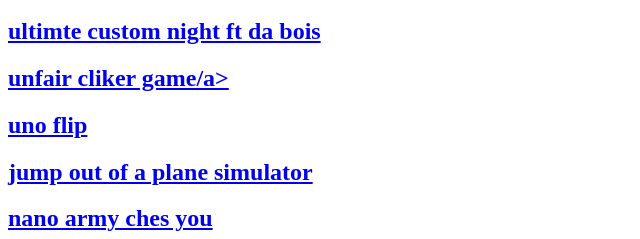
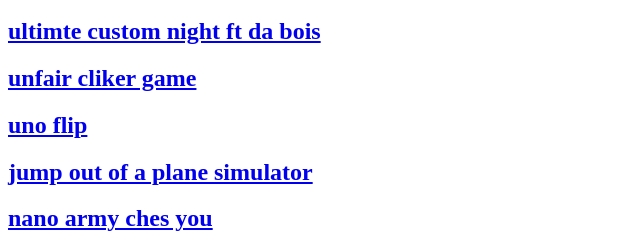
Before and after one commit to sremaGriS/hctarcs, a plain HTML site: page index.html in a window 1280 px wide. Shown: the part 377-616 px from the top of the page, 0-640 px from the left. Drawn offline with Linux system fonts and the light colour scheme.

Commit message:
Update index.html

```diff
--- a/index.html
+++ b/index.html
@@ -7,7 +7,7 @@
 <h2><a href="Getting Over It Multiplayer Edition.html">getting over it multiplayer</a></h2>
 <h2><a href="Massive Multiplayer Platformer.html">massive multiplayer platformer</a></h2>
 <h2><a href="Ultimate Custom Night ft da bois.html">ultimte custom night ft da bois</a></h2>
-<h2><a href="Unfair Clicker Game.html">unfair cliker game/a></h2>
+<h2><a href="Unfair Clicker Game.html">unfair cliker game</a></h2>
 <h2><a href="Uno Flip!.html">uno flip</a></h2>
 <h2><a href="jump out of a plane simulator.html">jump out of a plane simulator</a></h2>
 <h2><a href="nano army chases you v5 (controller support!).html">nano army ches you</a></h2>
```
